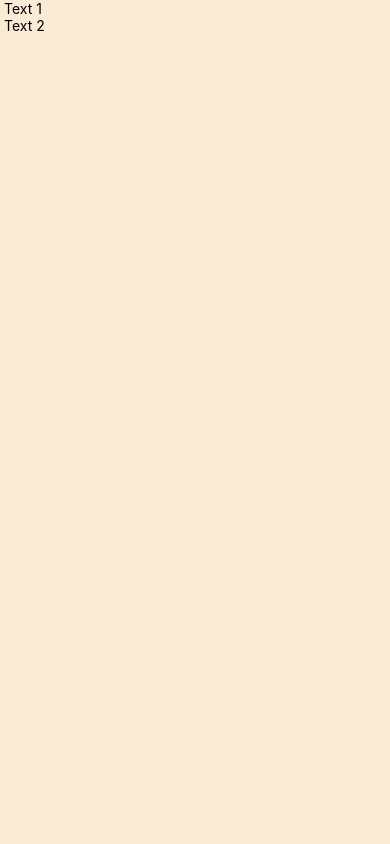
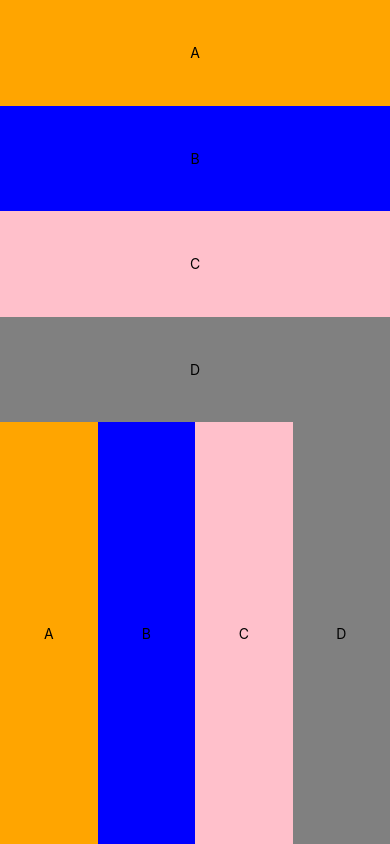
Before and after one commit to phamtanphat/reactnative29112020, a React Native app: screen / in a window 390 px wide. Built offline with nearby package versions, Linux system fonts and the light colour scheme.

Commit message:
bai tap so 1

```diff
--- a/src/screens/MainScreen.js
+++ b/src/screens/MainScreen.js
@@ -5,14 +5,83 @@ import {Text, View} from 'react-native';
 export default class MainScreen extends Component {
   render() {
     return (
-      <View
-        style={{
-          flex: 1,
-          backgroundColor: 'antiquewhite',
-          flexDirection: 'column'
-        }}>
-        <Text> Text 1 </Text>
-        <Text> Text 2 </Text>
+      <View style={{flex: 1}}>
+        <View style={{flexDirection: 'column', flex: 1}}>
+          <View
+            style={{
+              flex: 1,
+              justifyContent: 'center',
+              alignItems: 'center',
+              backgroundColor: 'orange',
+            }}>
+            <Text style={{color: 'black'}}>A</Text>
+          </View>
+          <View
+            style={{
+              flex: 1,
+              justifyContent: 'center',
+              alignItems: 'center',
+              backgroundColor: 'blue',
+            }}>
+            <Text style={{color: 'black'}}>B</Text>
+          </View>
+          <View
+            style={{
+              flex: 1,
+              justifyContent: 'center',
+              alignItems: 'center',
+              backgroundColor: 'pink',
+            }}>
+            <Text style={{color: 'black'}}>C</Text>
+          </View>
+          <View
+            style={{
+              flex: 1,
+              justifyContent: 'center',
+              alignItems: 'center',
+              backgroundColor: 'gray',
+            }}>
+            <Text style={{color: 'black'}}>D</Text>
+          </View>
+        </View>
+        <View style={{flexDirection: 'row', flex: 1}}>
+          <View
+            style={{
+              flex: 1,
+              justifyContent: 'center',
+              alignItems: 'center',
+              backgroundColor: 'orange',
+            }}>
+            <Text style={{color: 'black'}}>A</Text>
+          </View>
+          <View
+            style={{
+              flex: 1,
+              justifyContent: 'center',
+              alignItems: 'center',
+              backgroundColor: 'blue',
+            }}>
+            <Text style={{color: 'black'}}>B</Text>
+          </View>
+          <View
+            style={{
+              flex: 1,
+              justifyContent: 'center',
+              alignItems: 'center',
+              backgroundColor: 'pink',
+            }}>
+            <Text style={{color: 'black'}}>C</Text>
+          </View>
+          <View
+            style={{
+              flex: 1,
+              justifyContent: 'center',
+              alignItems: 'center',
+              backgroundColor: 'gray',
+            }}>
+            <Text style={{color: 'black'}}>D</Text>
+          </View>
+        </View>
       </View>
     );
   }
```
